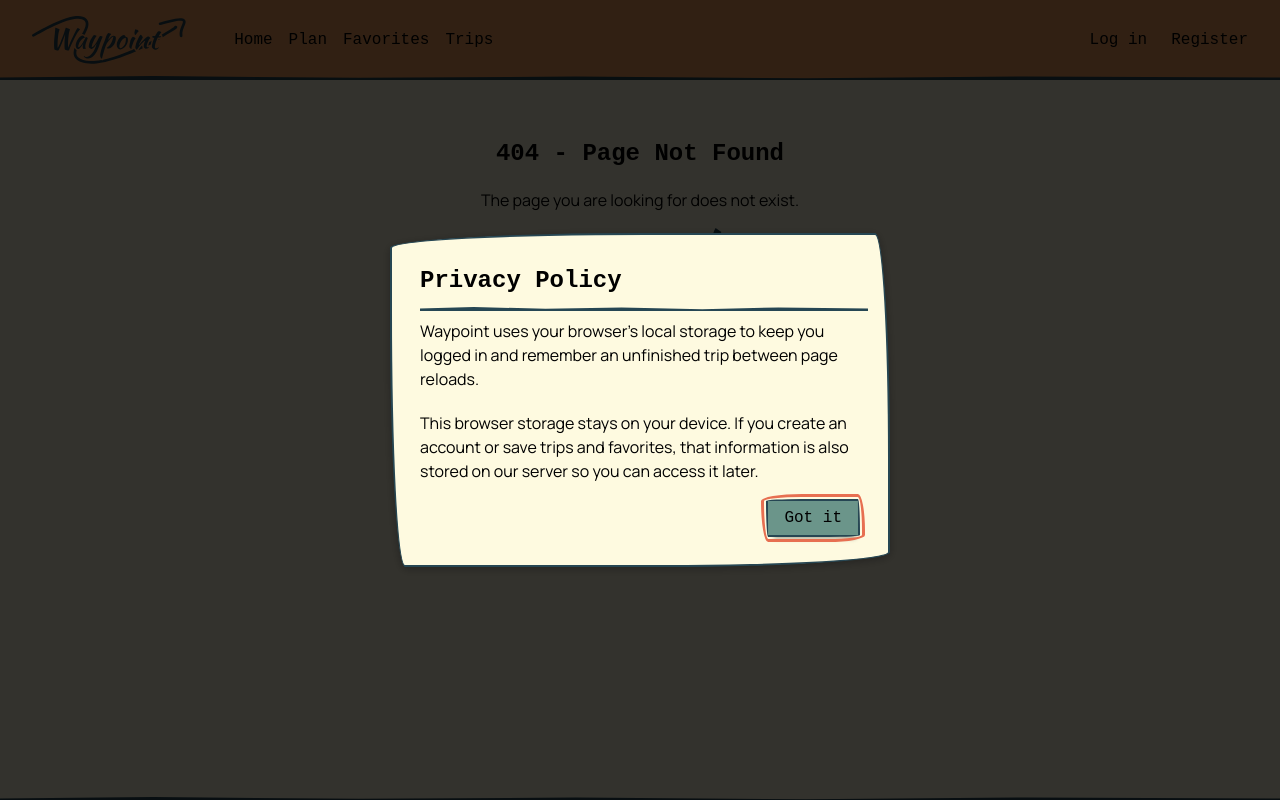
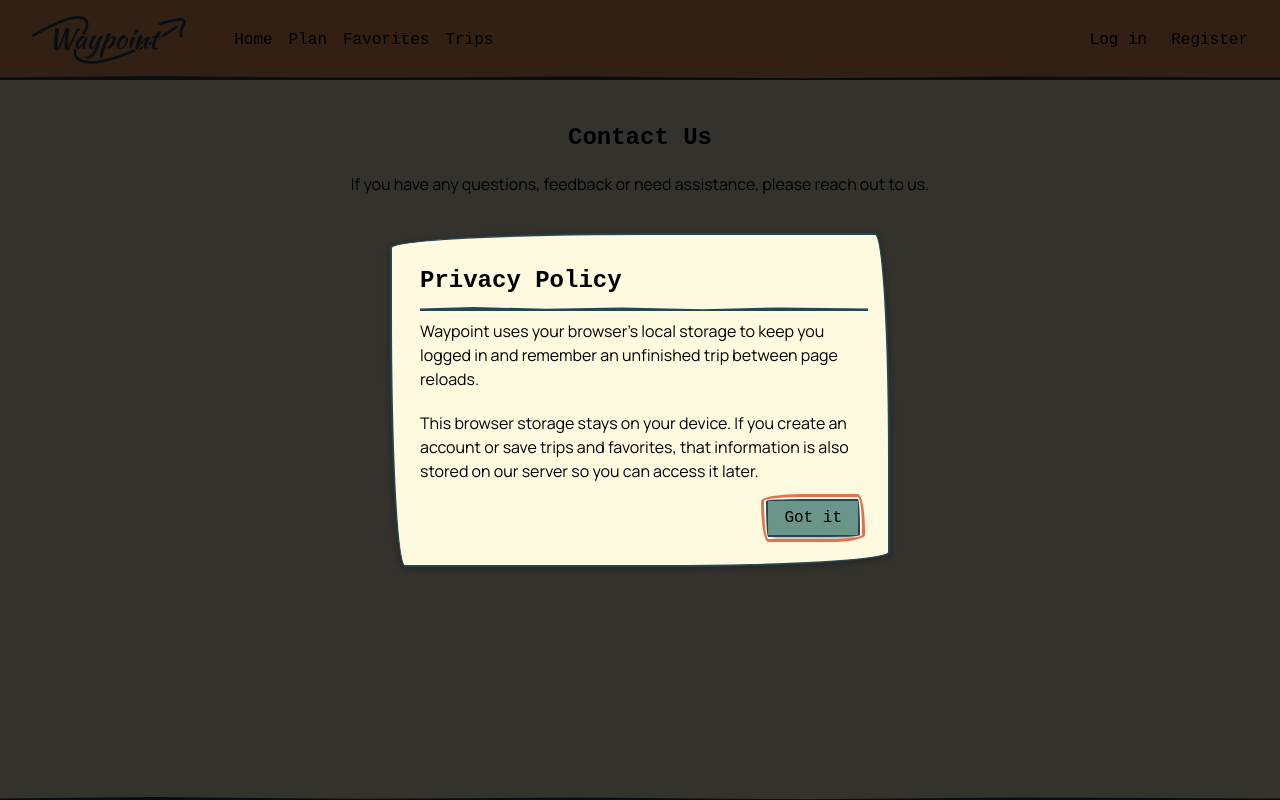
Before and after one commit to Malinsson/Waypoint, a React (Vite) app in the folder frontend/: page /contact in a window 1280 px wide. Shown: the top 800 px of the page. Built offline with nearby package versions, Linux system fonts and the light colour scheme; no server answers; a web font is replaced by a local one.

Commit message:
Added contact page

```diff
--- a/frontend/src/App.tsx
+++ b/frontend/src/App.tsx
@@ -17,6 +17,7 @@ import TripEditPage from './pages/TripEdit/TripEditPage.tsx'
 import NotFoundPage from './pages/NotFound/NotFoundPage.tsx'
 import ProfilePage from './pages/Profile/ProfilePage.tsx'
 import PrivacyPage from './pages/Privacy/PrivacyPage.tsx'
+import ContactPage from './pages/Contact/ContactPage.tsx'
 import ScrollToTop from './components/ScrollToTop/ScrollToTop.tsx'
 
 function App() {
@@ -35,6 +36,7 @@ function App() {
           <Route path="/login" element={<LoginPage />} />
           <Route path="/register" element={<RegisterPage />} />
           <Route path="/privacy" element={<PrivacyPage />} />
+          <Route path="/contact" element={<ContactPage />} />
 
           {/* Protected routes */}
           <Route element={ <RequireAuth><AppLayout /></RequireAuth> }>
--- /dev/null
+++ b/frontend/src/pages/Contact/ContactPage.module.css
@@ -0,0 +1,17 @@
+.contact {
+    max-width: 45rem;
+    margin: 0 auto;
+    padding: 1rem;
+}
+
+.contact h2 {
+    margin-top: 1.5rem;
+}
+
+.contact a {
+    text-decoration: underline;
+}
+
+.contact address {
+    font-style: normal;
+}
--- /dev/null
+++ b/frontend/src/pages/Contact/ContactPage.tsx
@@ -0,0 +1,27 @@
+import styles from './ContactPage.module.css';
+
+// Placeholders: replace with the real contact information.
+const CONTACT_EMAIL = 'malin.persson02@hotmail.com';
+const CONTACT_LINKEDIN = 'https://www.linkedin.com/in/malin-persson-085374384/';
+const REPO_URL = 'https://github.com/Malinsson/Waypoint';
+
+function ContactPage() {
+  return (
+    <section className={`mainSection ${styles.contact}`} aria-labelledby="contact-heading">
+      <h1 id="contact-heading">Contact Us</h1>
+      <p>If you have any questions, feedback or need assistance, please reach out to us.</p>
+
+      <h2>Email</h2>
+      <p><a href={`mailto:${CONTACT_EMAIL}`}>{CONTACT_EMAIL}</a></p>
+
+      <h2>LinkedIn</h2>
+      <p><a href={CONTACT_LINKEDIN} target="_blank" rel="noopener noreferrer">Malin Persson</a></p>
+
+
+      <h2>Report a problem</h2>
+      <p>Found a bug? Open an issue on <a href={REPO_URL} target="_blank" rel="noopener noreferrer">GitHub</a>.</p>
+    </section>
+  );
+}
+
+export default ContactPage;
```
